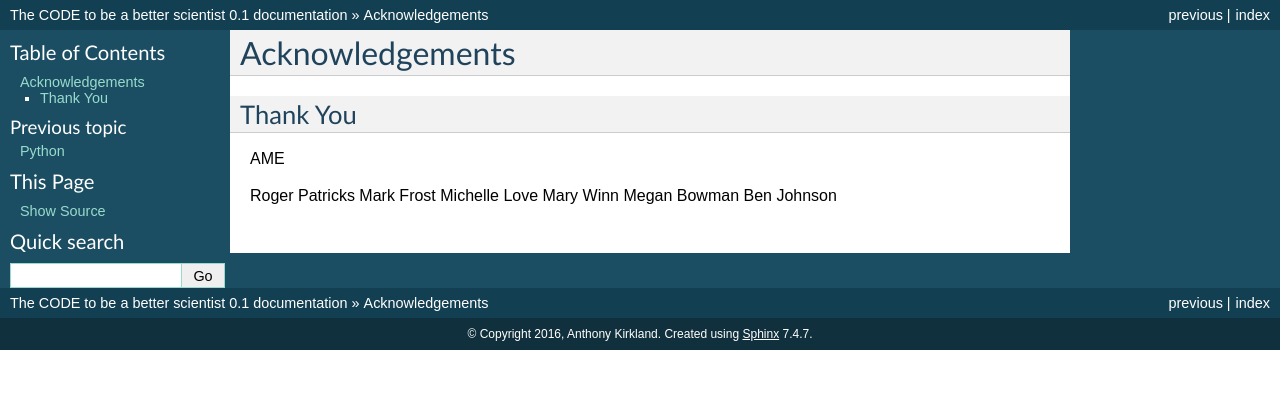
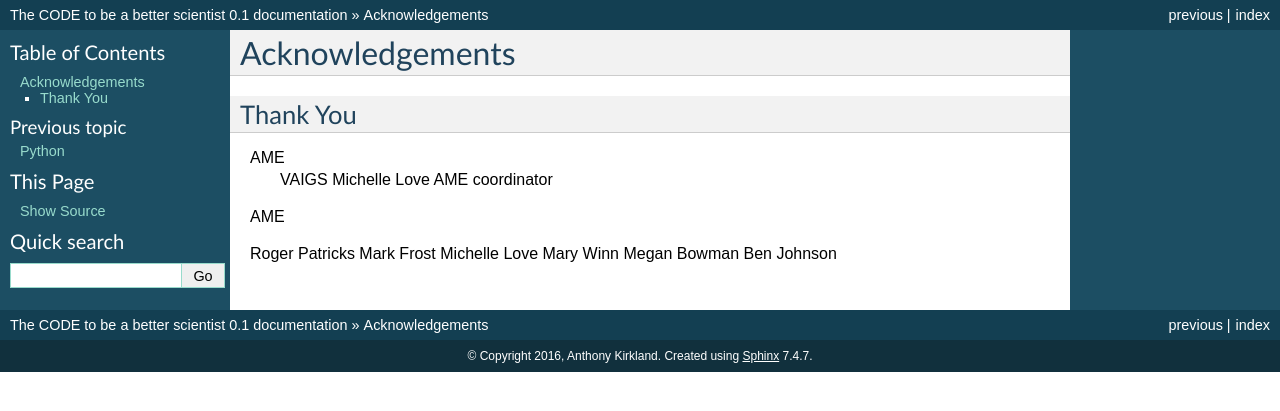
Before and after one commit to akirk616/Anthonys_Teaching_documentation, a Sphinx documentation site: the page built from source/acknowledgements.rst, in a window 1280 px wide. Shown: the top 411 px of the page. Built offline with Sphinx 7.4.7, drawn with Linux system fonts in a browser that asks for light colours.

Commit message:
Update acknowledgements.rst

```diff
--- a/source/acknowledgements.rst
+++ b/source/acknowledgements.rst
@@ -4,6 +4,11 @@ Acknowledgements
 ================
 Thank You
 ---------
+AME
+            VAIGS
+            Michelle Love
+            AME coordinator
+
 AME
 
 Roger Patricks
```
